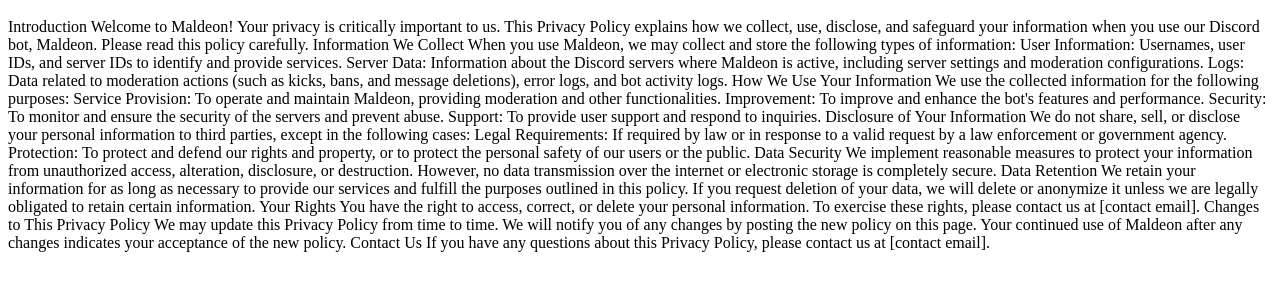
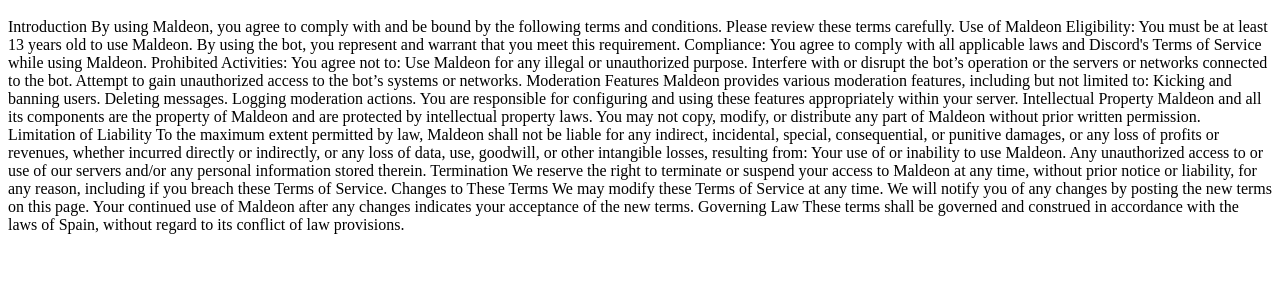
Before and after one commit to joxd11222/maldeonpandp, a plain HTML site: page tos.html in a window 1280 px wide. Shown: the part 48-338 px from the top of the page. Drawn offline with Linux system fonts and the light colour scheme.

Commit message:
Update tos.html

```diff
--- a/tos.html
+++ b/tos.html
@@ -5,39 +5,38 @@
   <body>
     <h1>TOS - Terms of Service, Maldeon</h1>
     Introduction
-Welcome to Maldeon! Your privacy is critically important to us. This Privacy Policy explains how we collect, use, disclose, and safeguard your information when you use our Discord bot, Maldeon. Please read this policy carefully.
+By using Maldeon, you agree to comply with and be bound by the following terms and conditions. Please review these terms carefully.
 
-Information We Collect
-When you use Maldeon, we may collect and store the following types of information:
+Use of Maldeon
+Eligibility: You must be at least 13 years old to use Maldeon. By using the bot, you represent and warrant that you meet this requirement.
+Compliance: You agree to comply with all applicable laws and Discord's Terms of Service while using Maldeon.
+Prohibited Activities: You agree not to:
+Use Maldeon for any illegal or unauthorized purpose.
+Interfere with or disrupt the bot’s operation or the servers or networks connected to the bot.
+Attempt to gain unauthorized access to the bot’s systems or networks.
+Moderation Features
+Maldeon provides various moderation features, including but not limited to:
 
-User Information: Usernames, user IDs, and server IDs to identify and provide services.
-Server Data: Information about the Discord servers where Maldeon is active, including server settings and moderation configurations.
-Logs: Data related to moderation actions (such as kicks, bans, and message deletions), error logs, and bot activity logs.
-How We Use Your Information
-We use the collected information for the following purposes:
+Kicking and banning users.
+Deleting messages.
+Logging moderation actions.
+You are responsible for configuring and using these features appropriately within your server.
 
-Service Provision: To operate and maintain Maldeon, providing moderation and other functionalities.
-Improvement: To improve and enhance the bot's features and performance.
-Security: To monitor and ensure the security of the servers and prevent abuse.
-Support: To provide user support and respond to inquiries.
-Disclosure of Your Information
-We do not share, sell, or disclose your personal information to third parties, except in the following cases:
+Intellectual Property
+Maldeon and all its components are the property of Maldeon and are protected by intellectual property laws. You may not copy, modify, or distribute any part of Maldeon without prior written permission.
 
-Legal Requirements: If required by law or in response to a valid request by a law enforcement or government agency.
-Protection: To protect and defend our rights and property, or to protect the personal safety of our users or the public.
-Data Security
-We implement reasonable measures to protect your information from unauthorized access, alteration, disclosure, or destruction. However, no data transmission over the internet or electronic storage is completely secure.
+Limitation of Liability
+To the maximum extent permitted by law, Maldeon shall not be liable for any indirect, incidental, special, consequential, or punitive damages, or any loss of profits or revenues, whether incurred directly or indirectly, or any loss of data, use, goodwill, or other intangible losses, resulting from:
 
-Data Retention
-We retain your information for as long as necessary to provide our services and fulfill the purposes outlined in this policy. If you request deletion of your data, we will delete or anonymize it unless we are legally obligated to retain certain information.
+Your use of or inability to use Maldeon.
+Any unauthorized access to or use of our servers and/or any personal information stored therein.
+Termination
+We reserve the right to terminate or suspend your access to Maldeon at any time, without prior notice or liability, for any reason, including if you breach these Terms of Service.
 
-Your Rights
-You have the right to access, correct, or delete your personal information. To exercise these rights, please contact us at [contact email].
+Changes to These Terms
+We may modify these Terms of Service at any time. We will notify you of any changes by posting the new terms on this page. Your continued use of Maldeon after any changes indicates your acceptance of the new terms.
 
-Changes to This Privacy Policy
-We may update this Privacy Policy from time to time. We will notify you of any changes by posting the new policy on this page. Your continued use of Maldeon after any changes indicates your acceptance of the new policy.
-
-Contact Us
-If you have any questions about this Privacy Policy, please contact us at [contact email].
+Governing Law
+These terms shall be governed and construed in accordance with the laws of Spain, without regard to its conflict of law provisions.
   </body>
 </html>
```
